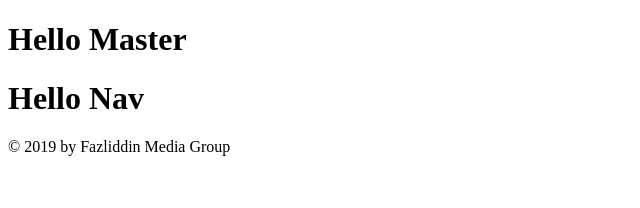
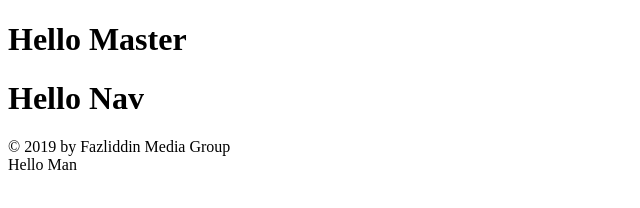
Before and after one commit to Alisher778/git-demo, a plain HTML site: page 01.project/index.html in a window 1280 px wide. Shown: the full height of the page, 0-640 px from the left. Drawn offline with Linux system fonts and the light colour scheme.

Commit message:
hello man

```diff
--- a/01.project/index.html
+++ b/01.project/index.html
@@ -12,5 +12,6 @@
     <footer>
         &copy; 2019 by Fazliddin Media Group
     </footer>
+    Hello Man
 </body>
 </html>
```
